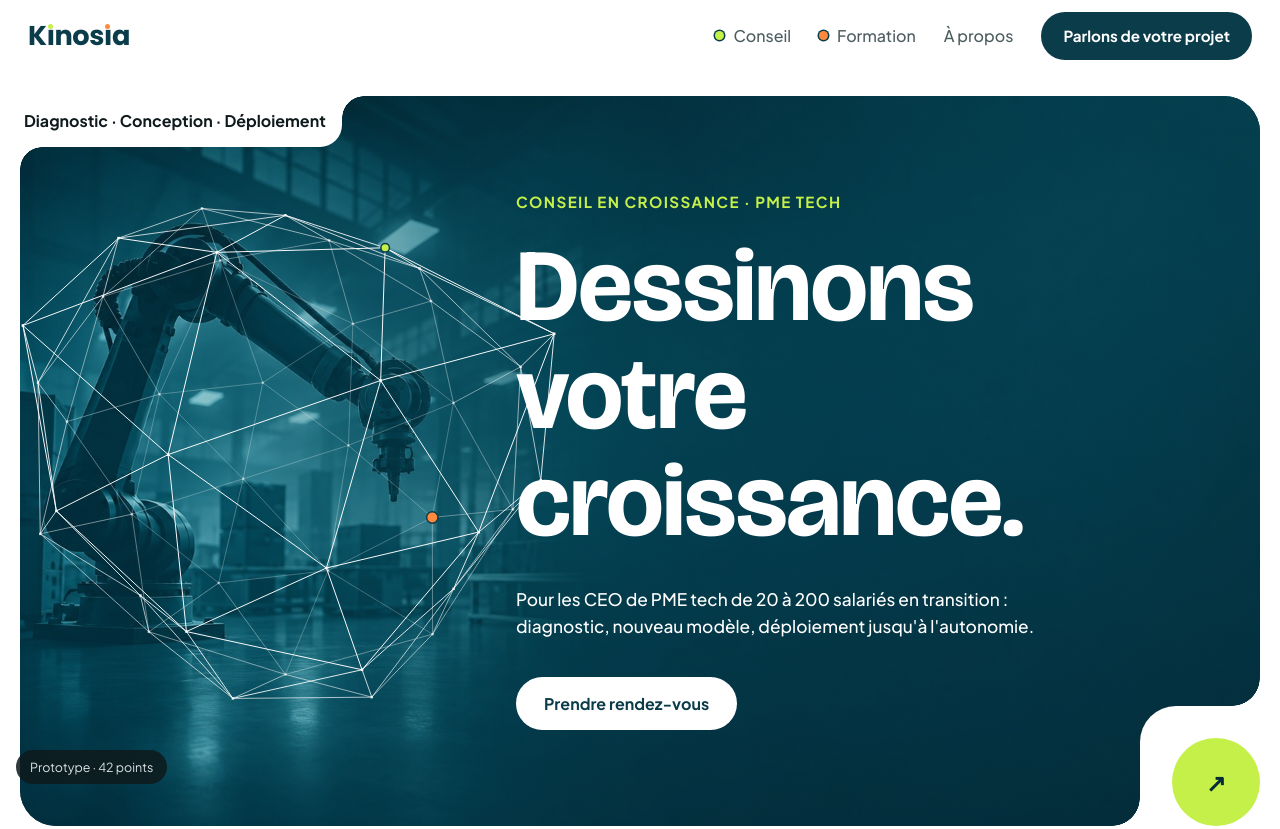
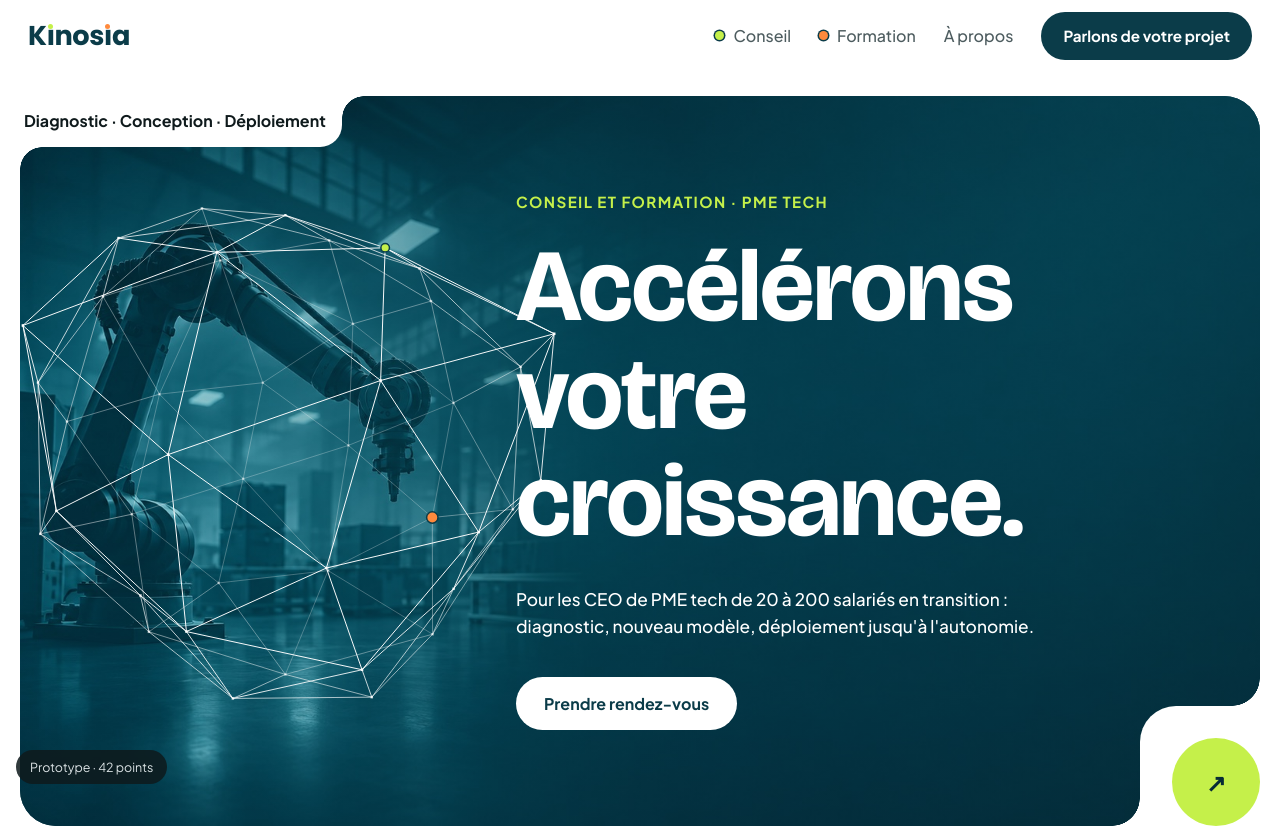
Before and after one commit to Jean-Sebastien-77/prototype-forme-filaire, a plain HTML site: page index.html in a window 1280 px wide. Shown: the top 829 px of the page. Drawn offline with nearby package versions, Linux system fonts and the light colour scheme.

Commit message:
Hero : titre « Accélérons votre croissance. » et surtitre « Conseil et formation · PME tech »
Co-Authored-By: Claude Fable 5.2 <noreply@anthropic.com>

```diff
--- a/index.html
+++ b/index.html
@@ -362,9 +362,9 @@ html[data-palette]:not([data-palette="canard"]) .carte .visuel { mix-blend-mode:
       <div class="contenu">
         <div class="texte">
           <!-- Deux états : A au repos, B quand on survole la pastille (ou qu'on y arrive au clavier). En B, le titre fait défiler des questions de dirigeant (posées par le script) et la pastille porte l'invitation. -->
-          <p class="surtitre duo"><span class="a">Conseil en croissance · PME tech</span><span class="b" aria-hidden="true">Parlons de votre projet</span></p>
-          <h1 class="display roule" aria-label="Dessinons votre croissance.">
-            <span class="lg"><span class="a">Dessinons</span></span>
+          <p class="surtitre duo"><span class="a">Conseil et formation · PME tech</span><span class="b" aria-hidden="true">Parlons de votre projet</span></p>
+          <h1 class="display roule" aria-label="Accélérons votre croissance.">
+            <span class="lg"><span class="a">Accélérons</span></span>
             <span class="lg"><span class="a">votre</span></span>
             <span class="lg"><span class="a">croissance.</span></span>
           </h1>
```
